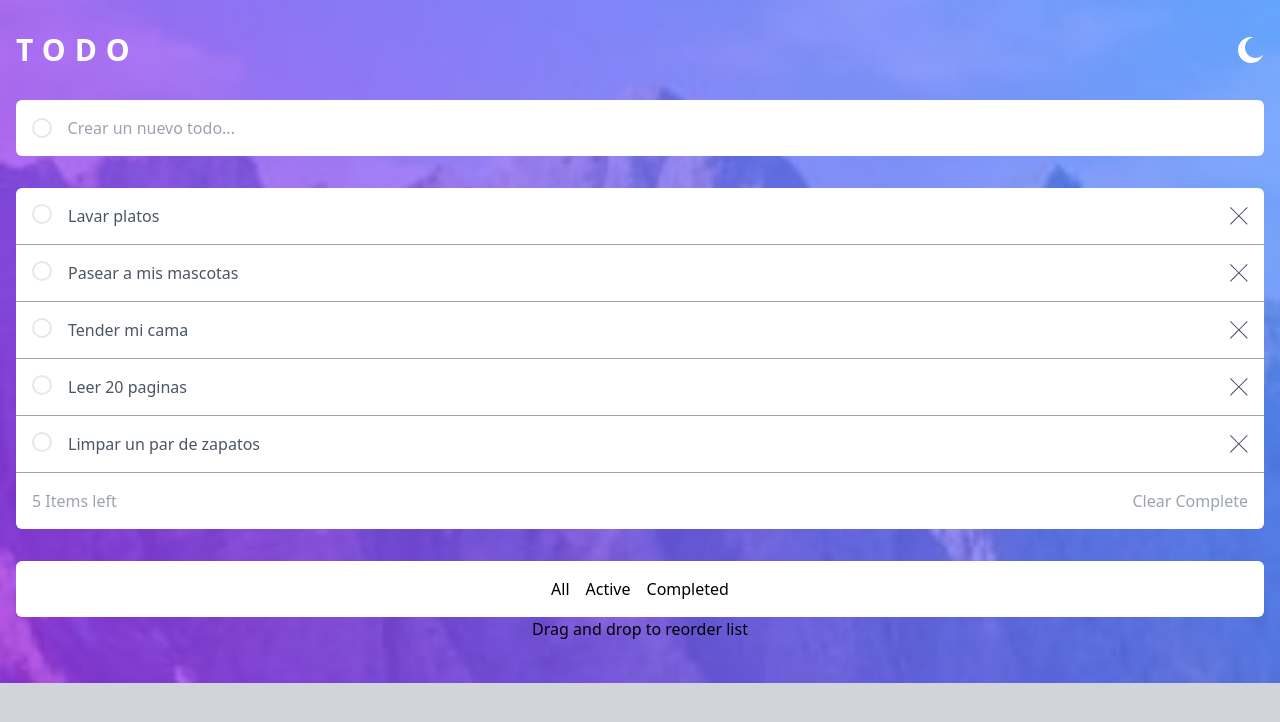
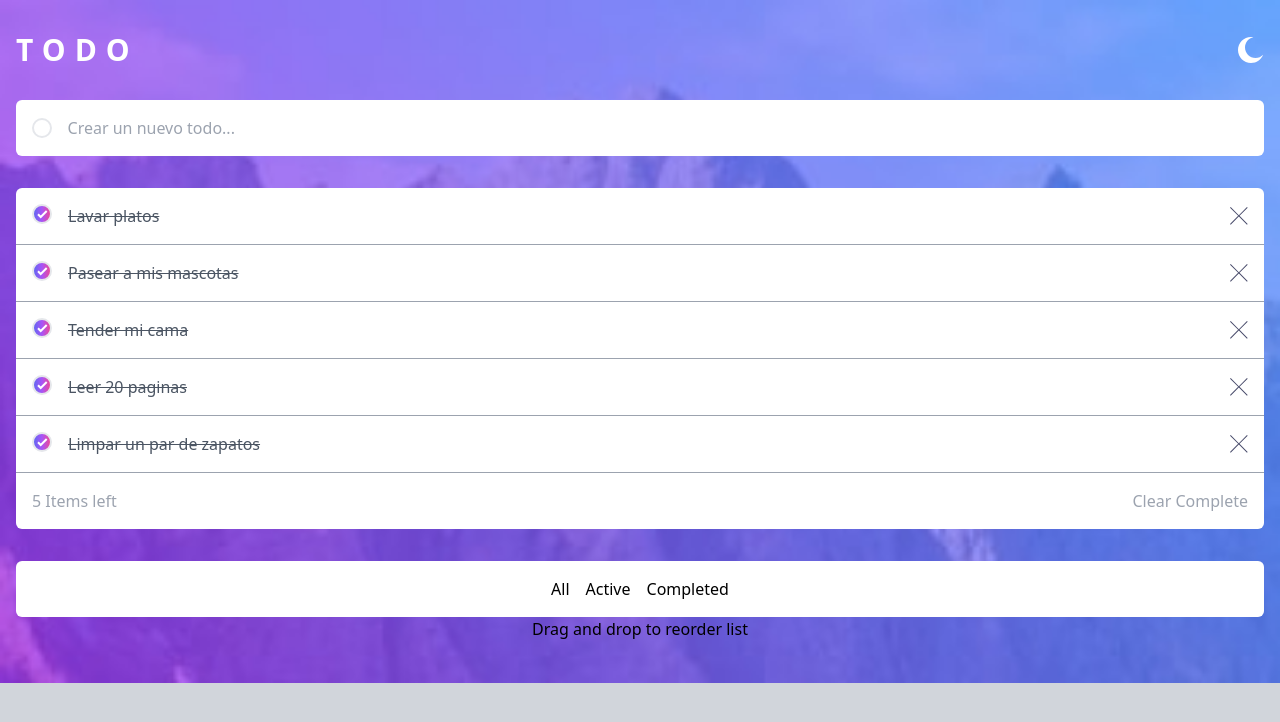
Before and after one commit to pmz10/TodoListFull, a React (Vite) app: page / in a window 1280 px wide. Shown: the top 722 px of the page. Built offline with nearby package versions, Linux system fonts and the light colour scheme.

Commit message:
Actualizar y elimnar tareas

```diff
--- a/src/App.jsx
+++ b/src/App.jsx
@@ -1,7 +1,5 @@
 import React, { useState } from "react";
 import "./index.css";
-//import CrossIcon from "./Components/Iconos/CrossIcon";
-//import MoonIcon from "./Components/Iconos/MoonIcon";
 import Header from "./Components/Header";
 import TodoCreate from "./Components/TodoCreate";
 import TodoList from "./Components/TodoList";
@@ -27,12 +25,25 @@
     };
     setTodos([...todos, newTodo]);
   };
+
+  const removeTodo = (id) => {
+    setTodos(todos.filter((todo) => todo.id !== id));
+  };
+
+  const updateTodo = (id) => {
+    setTodos(
+      todos.map((todo) =>
+        todo.id === id ? { ...todo, completed: !todo.completed } : todo
+      )
+    );
+  };
+
   return (
     <div className="bg-[url('./assets/images/bg-mobile-light.jpg')] bg-contain bg-no-repeat bg-gray-300 min-h-screen">
       <Header />
       <main className="container mx-auto px-4 mt-8">
-        <TodoCreate createTodo={createTodo} />
-        <TodoList todos={todos} />
+        <TodoCreate createTodo={createTodo}/>
+        <TodoList todos={todos}  removeTodo={removeTodo} updateTodo={updateTodo} />
         <TodoComputed />
         <TodoFilter />
       </main>
--- /dev/null
+++ b/src/Components/Iconos/CheckIcon.jsx
@@ -0,0 +1,17 @@
+const CheckIcon = ({ ...props }) => {
+  return (
+    <svg
+      {...props}
+      xmlns="http://www.w3.org/2000/svg"
+      width="11"
+      height="9"
+      fill="none"
+      stroke="#FFF"
+      strokeWidth="2"
+    >
+      <path d="M1 4.304L3.696 7l6-6" />
+    </svg>
+  );
+};
+
+export default CheckIcon;
--- a/src/Components/TodoItem.jsx
+++ b/src/Components/TodoItem.jsx
@@ -1,14 +1,22 @@
+import CheckIcon from "./Iconos/CheckIcon";
 import CrossIcon from "./Iconos/CrossIcon";
 
-const TodoItem = ({todo}) => {
-  const {id, title, completed} = todo
+const TodoItem = ({ todo, removeTodo, updateTodo }) => {
+  const { id, title, completed } = todo;
   return (
     <article className="flex gap-4 border-b-gray-400 py-4 border-b">
-      <button className="inline-block h-5 w-5 rounded-full border-2 flex-none"></button>
-      <p className="text-gray-600 grow">
-        {title}
-      </p>
-      <button className="flex-none">
+      <button
+        className={`h-5 w-5 flex-none rounded-full border-2 ${
+          completed
+            ? "grid place-items-center bg-gradient-to-r from-indigo-500 via-purple-500 to-pink-500"
+            : "inline-block"
+        }`}
+        onClick={() => updateTodo(id)}
+      >
+        {completed && <CheckIcon />}
+      </button>
+      <p className={`grow text-gray-600 ${completed && "line-through"}`}>{title}</p>
+      <button className="flex-none" onClick={() => removeTodo(id)}>
         <CrossIcon />
       </button>
     </article>
--- a/src/Components/TodoList.jsx
+++ b/src/Components/TodoList.jsx
@@ -1,10 +1,10 @@
 import TodoItem from "./TodoItem";
 
-const TodoList = ({todos}) => {
+const TodoList = ({ todos, removeTodo, updateTodo }) => {
   return (
     <div className="bg-white rounded-t-md [&>article]:px-4 mt-8">
       {todos.map((todo) => (
-        <TodoItem key={todo.id} todo={todo}/>
+        <TodoItem key={todo.id} todo={todo} removeTodo={removeTodo} updateTodo={updateTodo} />
       ))}
     </div>
   );
```
